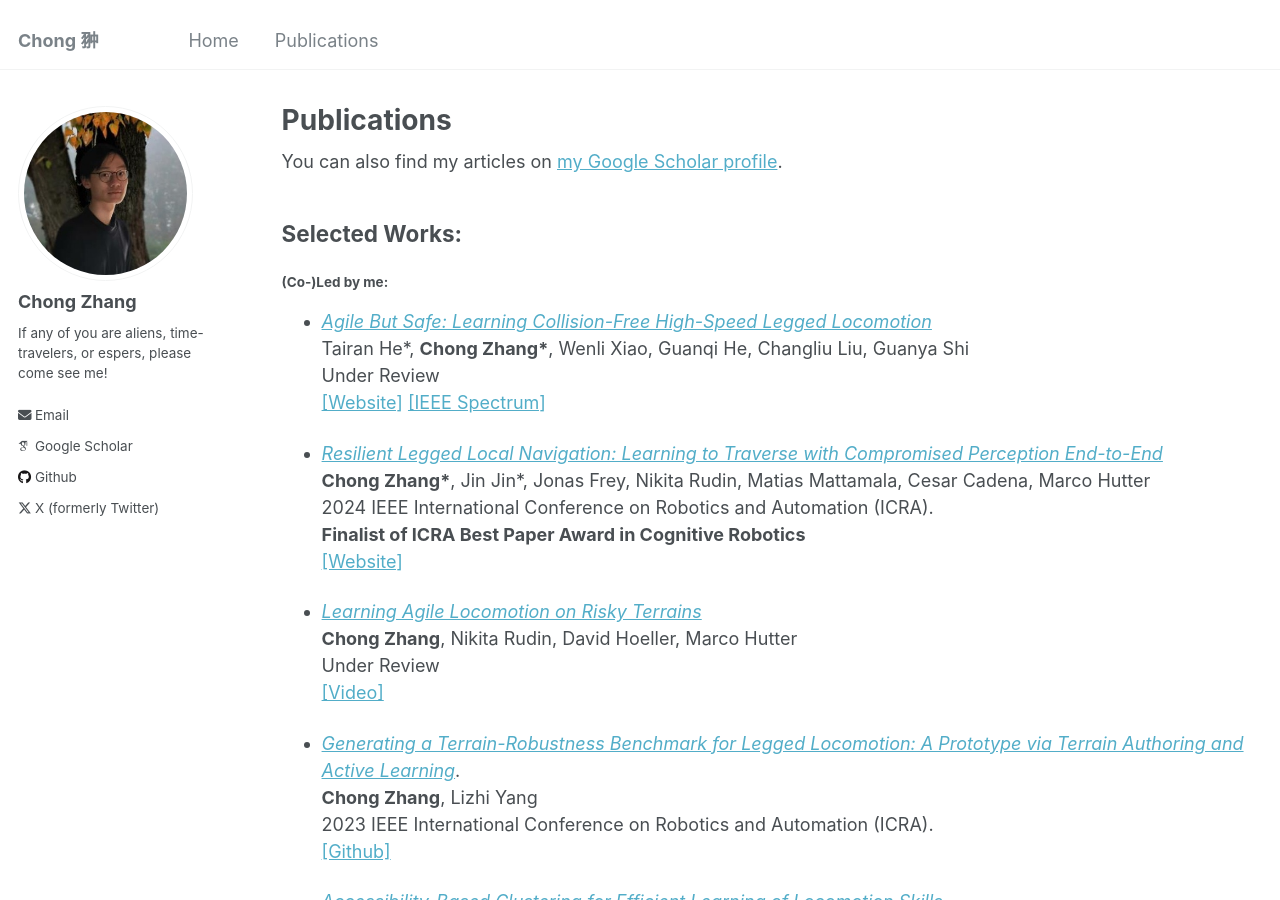
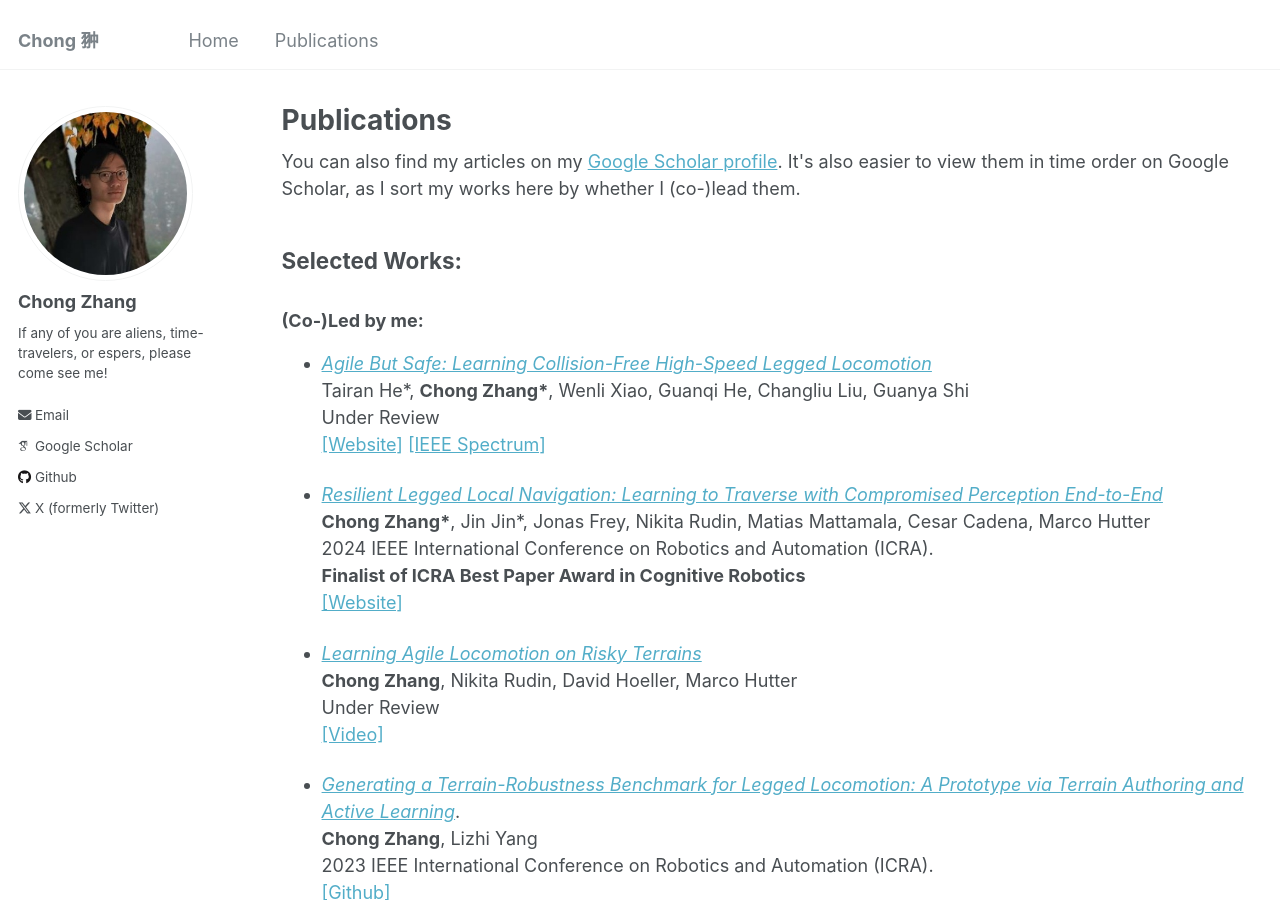
Before and after one commit to zita-ch/zita-ch.github.io, a Jekyll site: the page built from _pages/publications.md, in a window 1280 px wide and 900 px high. Built offline with Jekyll 4.4.1, drawn with Linux system fonts in a browser that asks for light colours; some web fonts are replaced.

Commit message:
update pub

```diff
--- a/_pages/publications.md
+++ b/_pages/publications.md
@@ -6,14 +6,16 @@ author_profile: true
 ---
 
 {% if site.author.googlescholar %}
-  <div class="wordwrap">You can also find my articles on <a href="{{site.author.googlescholar}}">my Google Scholar profile</a>.
+  <div class="wordwrap">You can also find my articles on my <a href="{{site.author.googlescholar}}">Google Scholar profile</a>.
+
+  It's also easier to view them in time order on Google Scholar, as I sort my works here by whether I (co-)lead them.
   </div>
 {% endif %}
 
 ## **Selected Works:**
 
 
-#### (Co-)Led by me:
+### (Co-)Led by me:
 
 
 + [_Agile But Safe: Learning Collision-Free High-Speed Legged Locomotion_](https://arxiv.org/pdf/2401.17583.pdf)
@@ -49,7 +51,7 @@ author_profile: true
   [\[Oral Presentation\]](/files/icma2022oral_compressed.pdf)
 
 
-#### Cooperations:
+### Cooperations:
 
 + [_Learning Human-to-Humanoid Real-Time Whole-Body Teleoperation_](https://human2humanoid.com/resources/H2O_paper.pdf)
   Tairan He\*, Zhengyi Luo\*, Wenli Xiao, **Chong Zhang**, Kris Kitani, Changliu Liu, Guanya Shi
```
